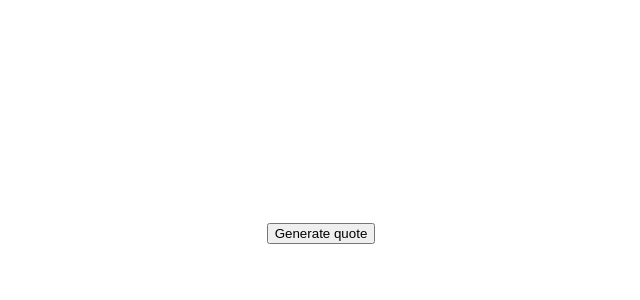
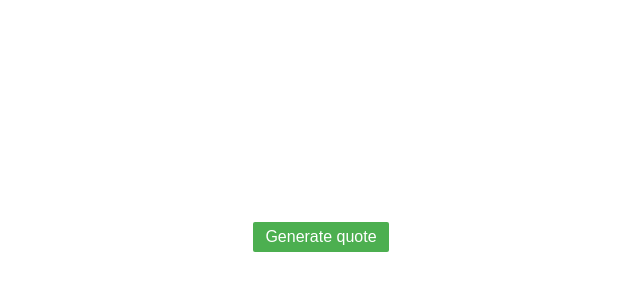
Before and after one commit to abheshekcr/quoteGenerator, a React (Create React App) app: page / in a window 1280 px wide. Shown: the top 300 px of the page, without its empty margins (369-1009 px from the left). Built offline with nearby package versions, Linux system fonts and the light colour scheme.

Commit message:
some changes

```diff
--- a/src/components/RandomGen.component.js
+++ b/src/components/RandomGen.component.js
@@ -87,7 +87,7 @@ export default class RandomGen extends Component{
         <h3 style={{color:this.state.color}}>{this.state.quote}</h3>
         <h5 style={{color:this.state.color}}>{this.state.author}</h5>
 
-        <button onClick={this.randomNumberGen}>Generate quote</button>
+        <button className="quote-btn" onClick={this.randomNumberGen}>Generate quote</button>
 
             </div>
             </body>
--- a/src/components/css/randomGen.css
+++ b/src/components/css/randomGen.css
@@ -8,3 +8,15 @@
     padding-top: 200px;
     padding-left: 100px;
 }
+
+.quote-btn{
+    background-color: #4CAF50; /* Green */
+  border: none;
+  color: white;
+  padding: 6px 12px;
+  text-align: center;
+  text-decoration: none;
+  display: inline-block;
+  font-size: 16px;
+  border-radius: 2px;
+}
```
